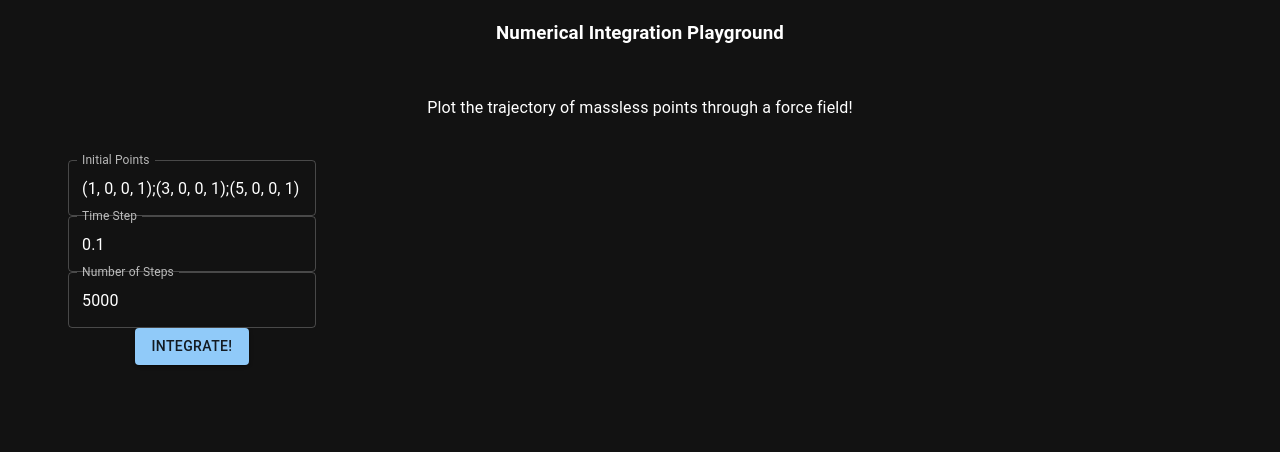
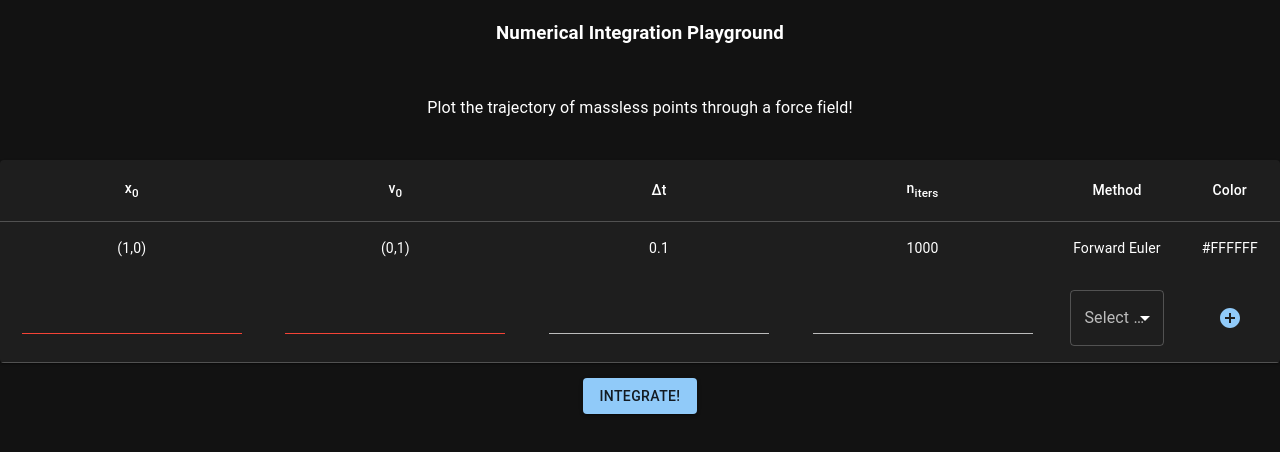
Before and after one commit to tarinyoom/ode-integrators, a React (Create React App) app in the folder frontend/: page / in a window 1280 px wide. Shown: the top 452 px of the page. Built offline with nearby package versions, Linux system fonts and the light colour scheme.

Commit message:
refactors data input

```diff
--- a/frontend/src/App.tsx
+++ b/frontend/src/App.tsx
@@ -5,8 +5,9 @@ import { useState } from 'react';
 import './App.css';
 import Graph from './Graph';
 import { Box } from '@mui/material';
-import { calculateAll } from './backendSurface';
-import { parsePoints4D, stringifyPoints, parseN, parseH } from './serdeInputs';
+import { solveAll } from './backendSurface';
+import TableView from './TableView';
+import { getUniqueId } from './utils';
 
 function App() {
   const darkTheme = createTheme({
@@ -15,62 +16,46 @@ function App() {
     }
   });
 
-  const defaultPs = "(1, 0, 0, 1);(3, 0, 0, 1);(5, 0, 0, 1)";
-  const defaultH = ".1";
-  const defaultN = "5000";
+  const DEFAULT_IVPS: IVP[] = [{id: getUniqueId(), x0: [1, 0], v0: [0, 1], h: 0.1, n: 1000, method: "Forward Euler", color: "#FFFFFF"}];
 
-  const [ps, setPs] = useState<PointState[] | null>(parsePoints4D(defaultPs));
-  const [h, setH] = useState<number | null>(parseH(defaultH));
-  const [n, setN] = useState<number | null>(parseN(defaultN));
+  const [IVPs, setIVPs] = useState<IVP[]>(DEFAULT_IVPS);
+  const [data, setData] = useState<IVPSolution[]>();
 
-  const [data, setData] = useState<IVPResult[]>();
+  function recordIVP(x0: number[], v0: number[], h: number, n: number, method: string, color: string) {
+
+    const ivp = {
+      id: getUniqueId(), x0, v0, h, n, method, color
+    };
+
+    setIVPs(IVPs.concat(ivp));
+  }
 
   return (
     <ThemeProvider theme={darkTheme}>
     <CssBaseline />
     <div className="App">
+
       <Box display="flex" justifyContent="center" height={"10vh"}>
         <h3>Numerical Integration Playground</h3>
       </Box>
+
       <Box display="flex" justifyContent="center" height={"10vh"}>
         <p>Plot the trajectory of massless points through a force field!</p>
       </Box>
-      <Box margin="auto" display="flex" height={"70vh"} width={"90vw"}>
-        <Box width={"20vw"}>
-        <TextField
-            label="Initial Points"
-            error={ps===null}
-            autoComplete="off"
-            defaultValue={stringifyPoints(ps)}
-            onChange={(e) => {
-              setPs(parsePoints4D(e.target.value));
-            }} />
-          <TextField
-            label="Time Step"
-            error={h===null}
-            autoComplete="off"
-            defaultValue={h}
-            onChange={(e) => {
-              setH(parseH(e.target.value));
-            }} />
-          <TextField
-            label="Number of Steps"
-            error={n===null}
-            autoComplete="off"
-            defaultValue={n}
-            onChange={(e) => {
-              setN(parseN(e.target.value));
-            }} />
+
+
+      <TableView ivps={IVPs} record={recordIVP}/>
+      <Box margin={"15px"}>
           <Button variant="contained" onClick={async () => {
-            if (ps != null && h !== null && n !== null) {
-              setData(await calculateAll(ps, h, n));
-            }
+            setData(await solveAll(IVPs));
           }}>Integrate!</Button>
       </Box>
-        <Box width={"70vw"}>
+
+      <Box margin="auto" display="flex" height={"70vh"} width={"90vw"}>
         <Graph data={data}/>
+
       </Box>
-      </Box>
+
     </div>
   </ThemeProvider>
   );
--- a/frontend/src/Graph.tsx
+++ b/frontend/src/Graph.tsx
@@ -5,7 +5,7 @@ import { BaseType } from 'd3';
 const MARGIN = {top: 20, right: 20, bottom: 30, left: 50};
 const DATA_MARGIN = 1.3; // margin around data points within graph
 
-const Graph = ({data}:{data: IVPResult[] | undefined}) => {
+const Graph = ({data}:{data: IVPSolution[] | undefined}) => {
 	console.log('got data');
 	const ref = useRef<any>();
 	let animationStep = 0;
@@ -36,8 +36,8 @@ const Graph = ({data}:{data: IVPResult[] | undefined}) => {
 
 			// calculate domains to show all data points nicely
 			const extents = [
-				d3.extent(data[0].trajectory.map((d: PointState) => d.x[0])),
-				d3.extent(data[0].trajectory.map((d: PointState) => d.x[1]))
+				d3.extent(data[0].trajectory.map(d => d.x[0])),
+				d3.extent(data[0].trajectory.map(d => d.x[1]))
 			] as [number, number][];
 
 			const scale  = extents
@@ -69,7 +69,7 @@ const Graph = ({data}:{data: IVPResult[] | undefined}) => {
 				.call(d3.axisLeft(yScale));
 
 			console.log("data foreaching")
-			data.forEach((result: IVPResult, i: number) => {
+			data.forEach((result: IVPSolution, i: number) => {
 
 				const pt = svg.append("circle")
 					.attr("cx", MARGIN.left + xScale(result.trajectory[animationStep].x[0]))
@@ -100,7 +100,7 @@ const Graph = ({data}:{data: IVPResult[] | undefined}) => {
 				.attr("stroke", "#FFFFFF")
 				.attr("stroke-width", "0.15px")
 				.attr("d", d3.line()(
-					result.trajectory.map((point: PointState) => {
+					result.trajectory.map(point => {
 						return [MARGIN.left + xScale(point.x[0]), MARGIN.top + yScale(point.x[1])];
 					})));
 
--- /dev/null
+++ b/frontend/src/TableView.tsx
@@ -0,0 +1,141 @@
+import Table from '@mui/material/Table';
+import TableBody from '@mui/material/TableBody';
+import TableCell from '@mui/material/TableCell';
+import TableContainer from '@mui/material/TableContainer';
+import TableHead from '@mui/material/TableHead';
+import TableRow from '@mui/material/TableRow';
+import TableFooter from '@mui/material/TableFooter';
+import Paper from '@mui/material/Paper';
+import { Input, Button } from "@mui/material";
+import { useState } from 'react';
+import { parseH, parseMethod, parseN, parsePoint2D } from './utils';
+import AddCircleIcon from '@mui/icons-material/AddCircle';
+import InputLabel from '@mui/material/InputLabel';
+import MenuItem from '@mui/material/MenuItem';
+import FormControl from '@mui/material/FormControl';
+import Select, { SelectChangeEvent } from '@mui/material/Select';
+import { e } from 'mathjs';
+
+function TableView(
+		{ivps, record}:
+		{ivps: IVP[],
+		record: (x0: number[], v0: number[], h: number, n: number, method: string, color: string) => void}
+	) {
+
+	const [x0, setX0] = useState<string>("");
+	const [v0, setV0] = useState<string>("");
+	const [h, setH] = useState<string>("");
+	const [n, setN] = useState<string>("");
+	const [method, setMethod] = useState<string>("");
+
+	const [anchorEl, setAnchorEl] = useState<null | HTMLElement>(null);
+	const open = Boolean(anchorEl);
+
+	return (
+		<TableContainer component={Paper}>
+		<Table sx={{ minWidth: 650 }} aria-label="simple table">
+
+		  <TableHead>
+			<TableRow>
+			  <TableCell align="center">x<sub>0</sub></TableCell>
+			  <TableCell align="center">v<sub>0</sub></TableCell>
+			  <TableCell align="center">&#916;t</TableCell>
+			  <TableCell align="center">n<sub>iters</sub></TableCell>
+			  <TableCell align="center">Method</TableCell>
+			  <TableCell align="center">Color</TableCell>
+			</TableRow>
+		  </TableHead>
+
+		  <TableBody>
+			{ivps.map((ivp) => (
+			  <TableRow
+				key={ivp.id}
+				sx={{ '&:last-child td, &:last-child th': { border: 0 } }}
+			  >
+				<TableCell align="center">{`(${ivp.x0})`}</TableCell>
+				<TableCell align="center">{`(${ivp.v0})`}</TableCell>
+				<TableCell align="center">{ivp.h}</TableCell>
+				<TableCell align="center">{ivp.n}</TableCell>
+				<TableCell align="center">{ivp.method}</TableCell>
+				<TableCell align="center">{ivp.color}</TableCell>
+			  </TableRow>
+			))}
+		  </TableBody>
+
+		  <TableFooter>
+		  	<TableRow>
+			  <TableCell align="center">
+			  <Input
+					value={x0}
+					error={parsePoint2D(x0)===null}
+					onChange={(e) => {
+						setX0(e.target.value);
+				}}/>
+			  </TableCell>
+			  <TableCell align="center">
+			  <Input
+					value={v0}
+					error={parsePoint2D(v0)===null}
+					onChange={(e) => {
+						setV0(e.target.value);
+				}}/>
+			  </TableCell>
+			  <TableCell align="center">
+			  <Input
+					value={h}
+					error={h===null}
+					onChange={(e) => {
+						setH(e.target.value);
+				}}/>
+			  </TableCell>
+			  <TableCell align="center">
+			  <Input
+			  		value={n}
+					error={n===null}
+					onChange={(e) => {
+						setN(e.target.value);
+				}}/>
+			  </TableCell>
+			  <TableCell align="center">
+				<FormControl fullWidth>
+					<InputLabel id="demo-simple-select-label">Select Method</InputLabel>
+					<Select
+					    value={method}
+						onChange={(e) => {
+							setMethod(e.target.value as string);
+						}}
+					>
+						<MenuItem value={"Forward Euler"}>Forward Euler</MenuItem>
+						<MenuItem value={"Backward Euler"}>Backward Euler</MenuItem>
+						<MenuItem value={"RK4"}>RK4</MenuItem>
+					</Select>
+				</FormControl>
+			  </TableCell>
+
+			  <TableCell align="center">
+			  <Button onClick={() => {
+				const x0_ = parsePoint2D(x0);
+				const v0_ = parsePoint2D(v0);
+				const h_ = parseH(h);
+				const n_ = parseN(n);
+				const method_ = parseMethod(method);
+				if (x0_ !== null && v0_ !== null && h_ !== null && n_ !== null && method_ !== null) {
+					record(x0_, v0_, h_, n_, method_, "#FFFFFF");
+					console.log(`data is now ${JSON.stringify(ivps)}`);
+				} else {
+					console.log(`method was just ${method} ${method_}`)
+				}
+			  }}>
+				<AddCircleIcon />
+			  </Button>
+
+			  </TableCell>
+			</TableRow>
+		  </TableFooter>
+
+		</Table>
+	  </TableContainer>
+	);
+  }
+
+  export default TableView;
--- a/frontend/src/backendSurface.ts
+++ b/frontend/src/backendSurface.ts
@@ -3,20 +3,30 @@ import testData from "./testData.json";
 const BACKEND_ENDPOINT = "https://yhztmrh2ot3j5bsnzmo42zq2ja0apemx.lambda-url.us-west-1.on.aws/";
 const ONLINE = true;
 
-export async function calculateAll(ps: PointState[], h: number, n: number): Promise<IVPResult[]> {
-	const requests: IVPRequest[] = ps.map(
-			(p: PointState) => {
-				return {
-					init: p,
-					h: h,
-					n: n
-				};
-			});
+export async function solveAll(problems: IVP[]): Promise<IVPSolution[]> {
 
-	return Promise.all(requests.map(calculate));
+	return Promise.all(problems.map(async ivp => {
+
+		const response : IntegratorResponse = await integrate({
+			x0: ivp.x0,
+			v0: ivp.v0,
+			h: ivp.h,
+			n: ivp.n,
+			method: ivp.method
+		});
+
+		return {
+			id: ivp.id,
+			trajectory: response.trajectory,
+			h: ivp.h,
+			n: ivp.n,
+			method: ivp.method,
+			color: ivp.color
+		};
+	}));
 }
 
-export async function calculate(req: IVPRequest): Promise<IVPResult> {
+async function integrate(req: IntegratorRequest): Promise<IntegratorResponse> {
 
 	console.log(`sending: ${JSON.stringify(req)}`);
 
--- a/frontend/src/testData.json
+++ b/frontend/src/testData.json
@@ -8,6 +8,5 @@
 		{"x": [5000, 5000], "v": [0, 0]},
 		{"x": [0, 5000], "v": [0, 0]},
 		{"x": [0, 0], "v": [0, 0]}
-	],
-	"h": 0.1
+	]
 }
--- a/frontend/src/serdeInputs.ts
+++ b/frontend/src/utils.ts
@@ -1,3 +1,19 @@
+let nextId = 0;
+export function getUniqueId() {
+  return (nextId++).toString();
+}
+
+/*
+ * Serialization here
+ */
+
+export function stringifyPoint(s: Point | null): string {
+	if (s === null) {
+		return "";
+	} else {
+		return `(${s.join(", ")})`;
+	}
+}
 export function parsePoint2D(s: string) : Point | null {
 	const point = parsePoint(s);
 	if (point === null || point.length !== 2) {
@@ -7,20 +23,7 @@ export function parsePoint2D(s: string) : Point | null {
 	}
 }
 
-export function parsePoints4D(s: string): PointState[] | null {
-	const points = s.split(";")
-		.map((fragment: string) => parsePoint(fragment.trim()));
-
-	if (points.includes(null)) {
-		return null;
-	} else {
-		return (points as Point[]).map((p: Point) => {
-			return {x: [p[0], p[1]], v: [p[2], p[3]]};
-		})
-	}
-}
-
-function parsePoint(s: string) : Point | null {
+export function parsePoint(s: string) : Point | null {
 	if (s.length === 0 || s[0] !== "(" || s[s.length - 1] !== ")") {
 		return null;
 	} else {
@@ -36,14 +39,6 @@ function parsePoint(s: string) : Point | null {
 	}
 }
 
-export function stringifyPoints(ps: PointState[] | null) : string | null {
-	if (ps === null) {
-		return null;
-	} else {
-		return ps.map((p) => `(${p.x[0]}, ${p.x[1]}, ${p.v[0]}, ${p.v[1]})`).join(";");
-	}
-}
-
 export function parseH(s: string) : number | null {
     const val = parseFloat(s);
     return val ? val : null;
@@ -53,3 +48,11 @@ export function parseN(s: string) : number | null {
     const val = parseInt(s);
     return val > 0 ? val : null;
 }
+
+export function parseMethod(s: string) : Method | null {
+	if (s === "Forward Euler" || s === "Backward Euler" || s === "RK4") {
+		return s;
+	} else {
+		return null;
+	}
+}
```
Also changed, not shown: frontend/src/types.d.ts (+26 -7 lines). Lines whose indentation alone changed are shown as unchanged.
